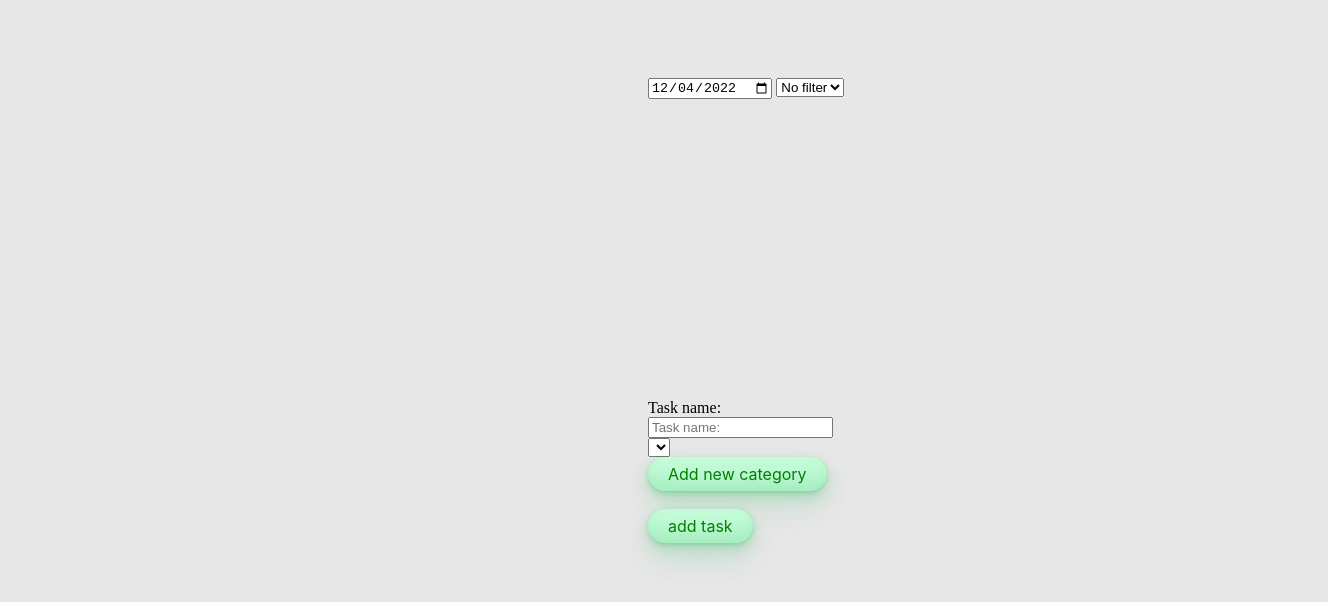
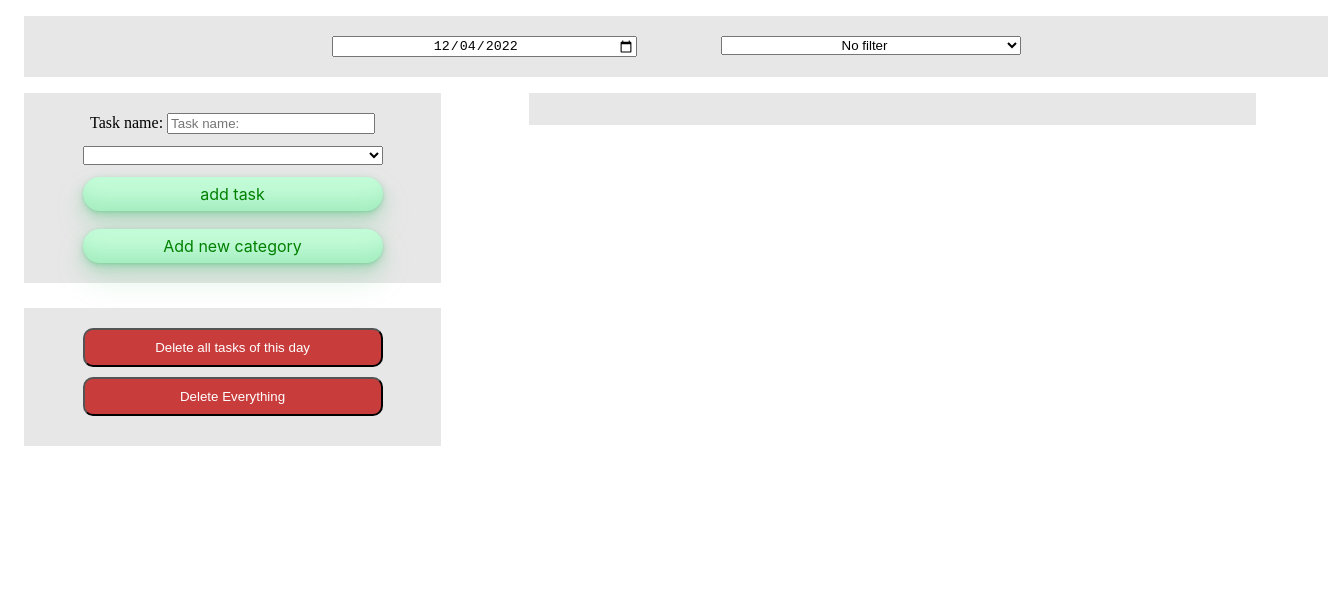
Before and after one commit to mahmoudkhalifah/cst-project, a plain HTML site: page index.html in a window 1280 px wide. Shown: the whole page, 1328 px wide, since content can reach past the window. Drawn offline with Linux system fonts and the light colour scheme.

Commit message:
design as mahmoud figma design

```diff
--- a/css/style.css
+++ b/css/style.css
@@ -15,6 +15,8 @@
     user-select: none;
     -webkit-user-select: none;
     touch-action: manipulation;
+
+    min-width: 300px;
   }
 
   .BtnStyle:hover {
@@ -22,17 +24,79 @@
     transform: scale(1.05) rotate(-1deg);
   }
 
-  #category{
-      width: 30%;
-      margin: auto;
+
+  body{
+    background-color: #FFFFFF;
   }
 
-  body{
+  #headDiv{
+    width: 100%;
+    text-align: center;
+    margin: 16px;
+    padding: 20px;
+    background-color: #E7E7E7;
+  }
+  #dateInput{
+    min-width: 300px;
+    text-align: center;
+    margin-right: 40px;
+  }
+
+  #mainContainerDiv{
+    float: left;
+    width: 33%;
+    margin-left: 16px;
+    text-align: center;
+  }
+
+  #dayTasksDiv{
+    float: right;
+    width: 55%;
+    padding: 16px;
+    margin-right: 16px;
+    text-align: center;
+    overflow-y: auto;
     background-color: #E7E7E7;
   }
 
-  #dayTasksDiv{
-    min-width: 250px;
-    height: 300px;
-    overflow-y: auto;
+  #newTaskDiv{
+    background-color: #E7E7E7;
+    padding: 20px;
   }
+
+  #category{
+    /*
+      width: 30%;*/
+
+    margin-top: 25px;
+    background-color: #E7E7E7;
+    padding: 20px;
+  }
+
+  #deleteTaskDiv{
+    margin-top: 25px;
+    background-color: #E7E7E7;
+    padding: 20px;
+  }
+  .deleteBtn{
+    margin-bottom: 10px;
+    padding: 10px;
+    color: #FFFFFF;
+    min-width: 300px;
+    border-radius: 10px;
+    background-color: #C93C3C;
+  }
+
+  #categoryFilterSelect{
+    min-width: 300px;
+    text-align: center;
+    margin-left: 40px;
+  }
+
+  #newTaskCategorySelect{
+    min-width: 300px;
+    margin: 12px;
+  }
+  #newTaskNameInput{
+    min-width: 200px;
+  }
--- a/index.html
+++ b/index.html
@@ -11,41 +11,49 @@
     <script src="js/script.js"></script>
 </head>
 <body onload="init()">
-    <div id="category" style="margin-left: 5%; margin-top: 90px; position: absolute;">
-        <label>Enter a category: </label>
-        <input id="newCategoryNameInput" type="text" name="category">
-        <br>
-        <input id="newCategoryColorInput" type="color" name="color">
-        <br>
-        <br>
-        <input id="submitNewCategoryBtn" type="button" value="Enter" class="BtnStyle">
-    </div>
 
-    <div id="mainContainerDiv" style="margin-left: 50%; margin-top: 70px; position: absolute;">
-
+    <div id="headDiv">
         <input id="dateInput" type="date" name="date">
         <select id="categoryFilterSelect">
         </select>
+    </div>
 
-        <div id="dayTasksDiv">
-
-        </div>
+    <div id="mainContainerDiv">
 
         <div id="newTaskDiv">
             <label>Task name: </label>
-            <br>
             <input id="newTaskNameInput" placeholder="Task name:" type="text" name="taskName">
             <br>
             <select id="newTaskCategorySelect">
 
             </select>
             <br>
+            <input id="addTaskBtn" type="button" value="add task" onclick="" class="BtnStyle">
+            <br>
+            <br>
             <!-- for showing category div -->
             <input id="popUpBtn" type="button" value="Add new category" class="BtnStyle">
+        </div>
+        <!--"margin-left: 5%; margin-top: 90px; position: absolute;"-->
+        <div id="category">
+            <label>Enter a category: </label>
+            <input id="newCategoryNameInput" type="text" name="category">
+            <input id="newCategoryColorInput" type="color" name="color">
             <br>
             <br>
-            <input id="addTaskBtn" type="button" value="add task" onclick="" class="BtnStyle">
+            <input id="submitNewCategoryBtn" type="button" value="Enter" class="BtnStyle">
+        </div>
+
+        <div id="deleteTaskDiv">
+            <input class="deleteBtn" type="button" value="Delete all tasks of this day">
+            <br>
+            <input class="deleteBtn" type="button" value="Delete Everything">
         </div>
     </div>
+
+    <div id="dayTasksDiv">
+
+    </div>
+
 </body>
 </html>
```
